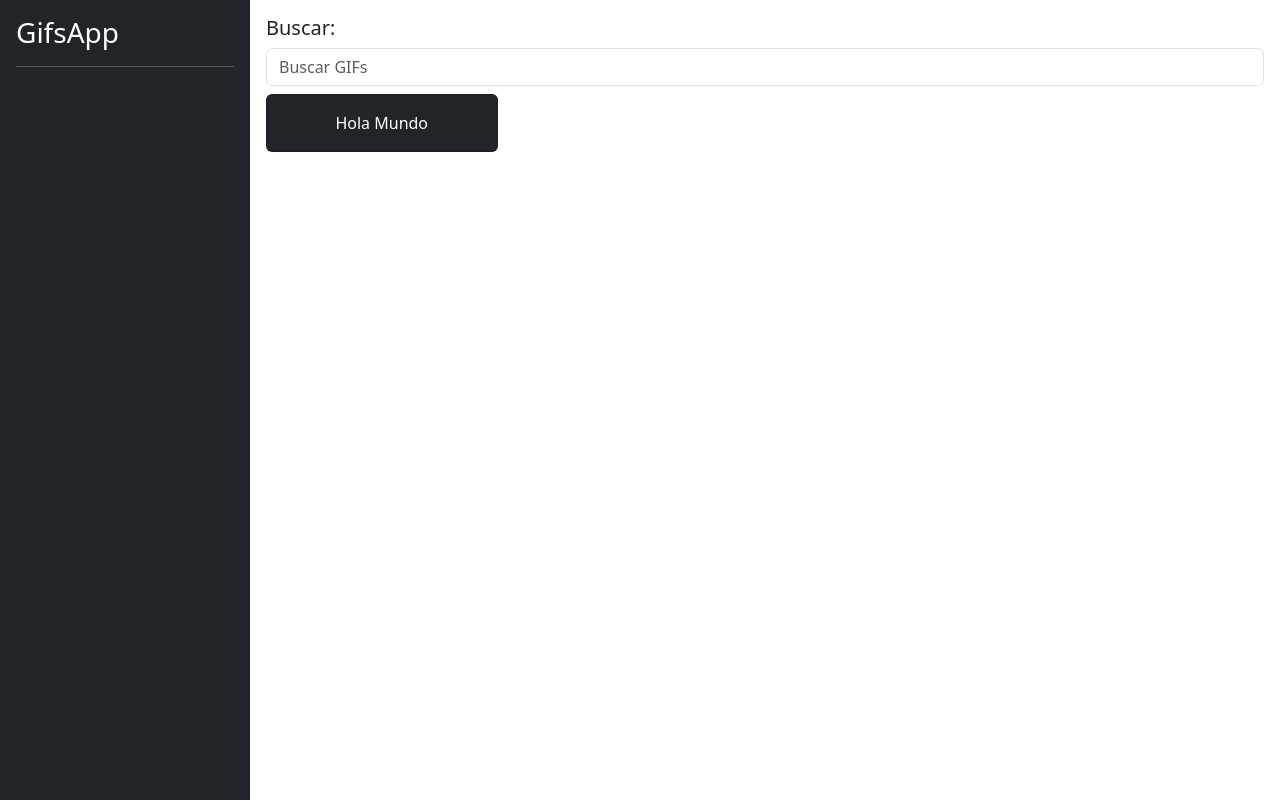
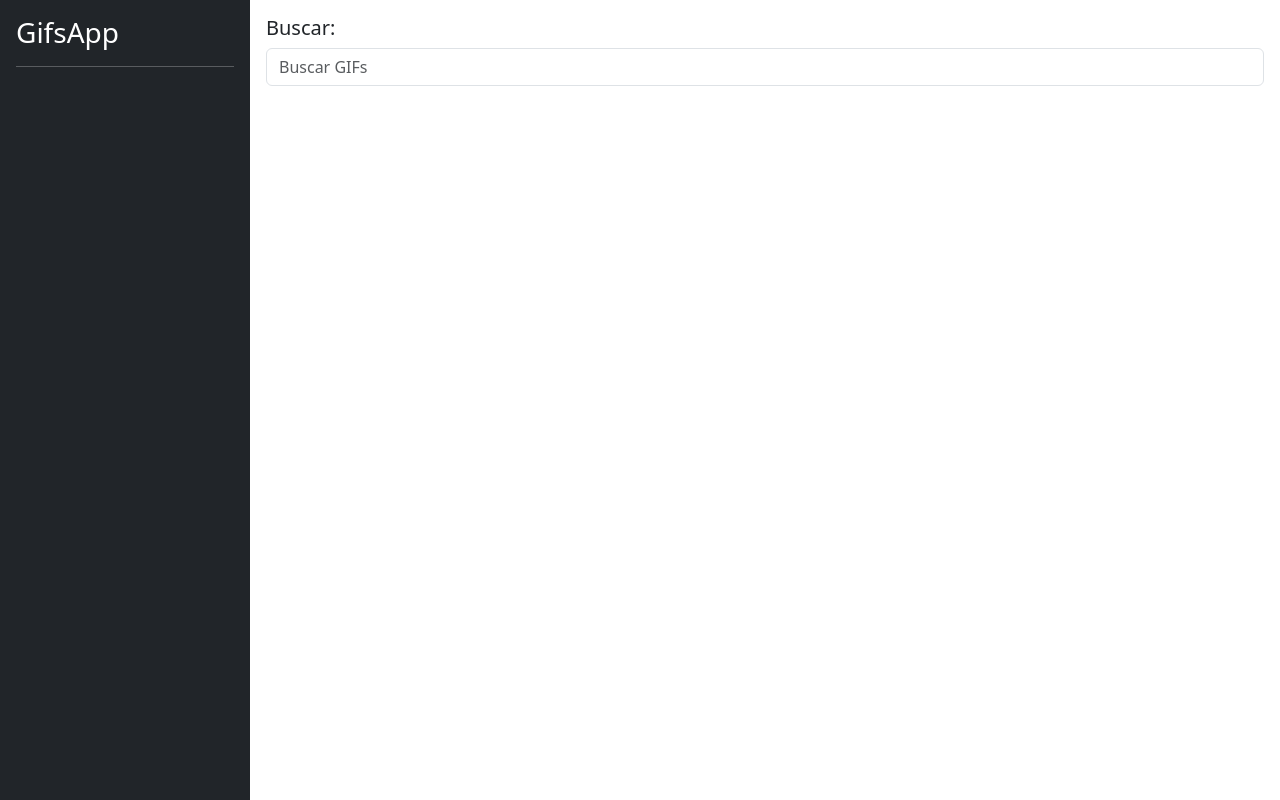
Before and after one commit to DavidS2602/gifs, an Angular app: page / in a window 1280 px wide. Built offline with nearby package versions, Linux system fonts and the light colour scheme.

Commit message:
Refactor card-list component to display gifs and their titles

```diff
--- a/src/app/gifs/components/card-list/card-list.component.html
+++ b/src/app/gifs/components/card-list/card-list.component.html
@@ -1,12 +1,20 @@
 <div class="row">
+  @for (gif of gifs; track gif) {
     <div class="col-md-3 col-sm-6">
       <div class="card mb-2 bg-dark text-center">
-      <!--TODO: Crear imagen-->
+
+        <img
+          [src]="gif.images.downsized_medium.url"
+          [alt]="gif.title"
+          class="card-img-top"
+          >
+
         <div class="card-body">
           <p class="card-text text-white">
-          Hola Mundo
+            {{gif.title}}
           </p>
         </div>
       </div>
     </div>
+  }
 </div>
--- a/src/app/gifs/components/card-list/card-list.component.ts
+++ b/src/app/gifs/components/card-list/card-list.component.ts
@@ -1,9 +1,10 @@
-import { Component } from '@angular/core';
+import { Component, Input } from '@angular/core';
+import type { Gif } from '../../interfaces/gifs.interfaces';
 
 @Component({
   selector: 'gifs-card-list',
   templateUrl: './card-list.component.html',
 })
 export class CardListComponent {
-
+@Input() gifs: Gif[] = [];
 }
--- a/src/app/gifs/pages/home-page/home-page.component.html
+++ b/src/app/gifs/pages/home-page/home-page.component.html
@@ -2,7 +2,7 @@
   <div class="col-12">
     <gifs-search-box></gifs-search-box>
     <div class="col-12 pt-2">
-      <gifs-card-list></gifs-card-list>
+      <gifs-card-list [gifs]="gifs"></gifs-card-list>
     </div>
   </div>
 </div>
--- a/src/app/gifs/pages/home-page/home-page.component.ts
+++ b/src/app/gifs/pages/home-page/home-page.component.ts
@@ -1,13 +1,16 @@
-import { Component, type OnInit } from '@angular/core';
+import { Component } from '@angular/core';
+// biome-ignore lint/style/useImportType: <explanation>
+import { GifsService } from '../../services/gifs.service';
+import type { Gif } from '../../interfaces/gifs.interfaces';
 
 @Component({
   selector: 'gifs-home-page',
   templateUrl: './home-page.component.html',
 })
-export class HomePageComponent implements OnInit {
+export class HomePageComponent {
+  constructor(private gifsService: GifsService) {}
 
-
-  ngOnInit() {
+  get gifs(): Gif[] {
+    return this.gifsService.gifList;
   }
-
 }
--- a/src/app/shared/components/sidebar/sidebar.component.html
+++ b/src/app/shared/components/sidebar/sidebar.component.html
@@ -3,7 +3,9 @@
   <hr class="text-white">
   <div class="list-group list-reset">
     @for (tag of tags; track tag) {
-      <button class="list-group-item list-group-item-action">
+      <button
+        (click)="searchTag(tag)"
+      class="list-group-item list-group-item-action">
         {{ tag | titlecase }}
       </button>
     }
--- a/src/app/shared/components/sidebar/sidebar.component.ts
+++ b/src/app/shared/components/sidebar/sidebar.component.ts
@@ -9,7 +9,10 @@
 })
 export class SidebarComponent  {
   constructor(private gifsService: GifsService) {}
-  get tags() {
+  get tags(): string[] {
     return this.gifsService.tagsHistory
   }
+  searchTag(tag: string): void {
+    this.gifsService.searchTag(tag);
+  }
 }
```
Lines whose indentation alone changed are shown as unchanged.
